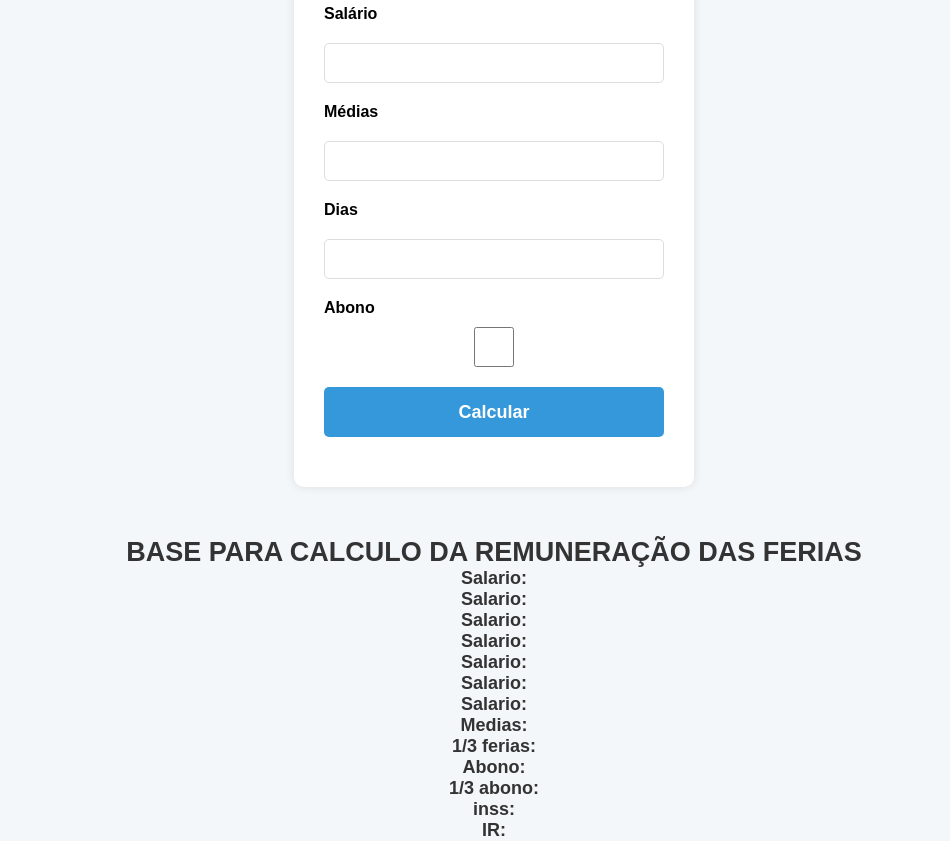
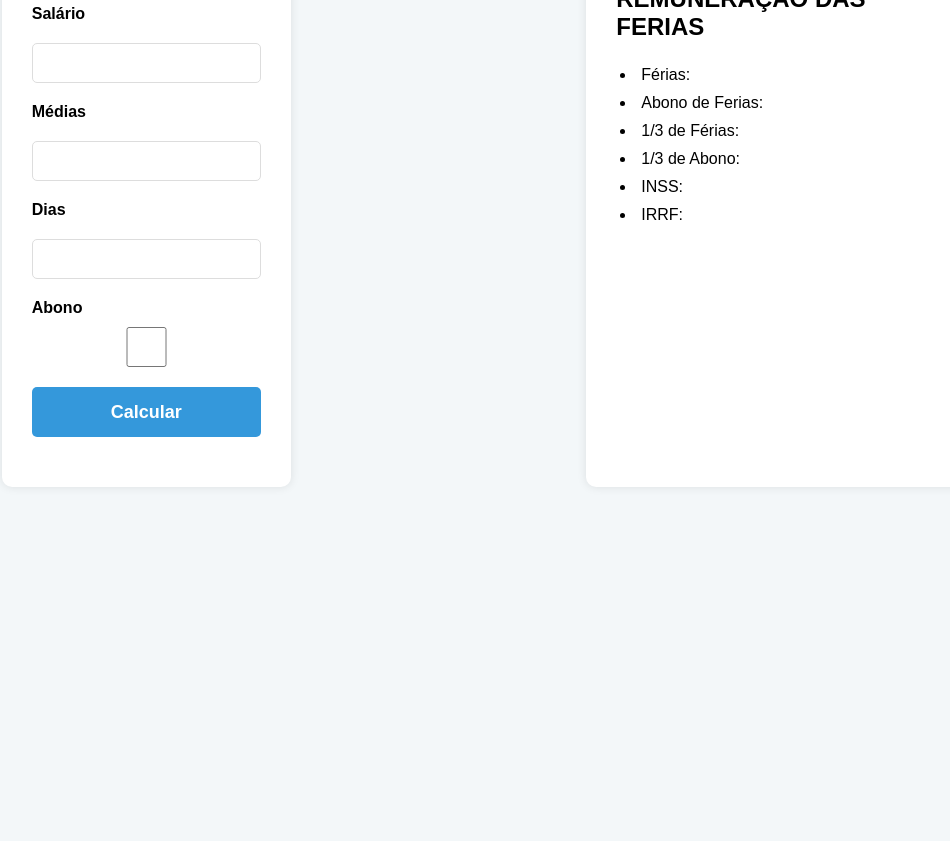
Before and after one commit to Vinicius-Rodriguess/Vacation-Calculator, a plain HTML site: page index.html in a window 1280 px wide. Shown: the part 123-964 px from the top of the page, without its empty margins (146-1096 px from the left). After the commit the page ends 800 px from the top, so only its background shows below. Drawn offline with Linux system fonts and the light colour scheme.

Commit message:
html update

```diff
--- a/index.html
+++ b/index.html
@@ -47,26 +47,18 @@
 
 
 
-  <section class="resultado">
+  <section class="resultadoCalculo">
     <h2>BASE PARA CALCULO DA REMUNERAÇÃO DAS FERIAS</h2>
-    <ul>
-      <li>Salario:<span class="salarioResult"></span></li>
-      <li>Salario:<span class="salarioResult"></span></li>
-      <li>Salario:<span class="salarioResult"></span></li>
-      <li>Salario:<span class="salarioResult"></span></li>
-      <li>Salario:<span class="salarioResult"></span></li>
-      <li>Salario:<span class="salarioResult"></span></li>
-
-
-
-      <li >Salario:</li>
-      <li class="mediasResult">Medias:</li>
-      <li class="umtercoResult">1/3 ferias:</li>
-      <li class="abonoResult">Abono:</li>
-      <li class="umTercoAbonoResult">1/3 abono:</li>
-      <li class="inssResult">inss:</li>
-      <li class="irResult">IR:</li>
-    </ul>
+    <div class="detalhadoCalculo">
+      <ul>
+        <li>Férias:<span class="salarioResult"></span></li>
+        <li>Abono de Ferias:<span class="salarioResult"></span></li>
+        <li>1/3 de Férias:<span class="umtercoResult"></span></li>
+        <li>1/3 de Abono:<span class="umTercoAbonoResult"></span></li>
+        <li>INSS:<span class="inssResult"></span></li>
+        <li>IRRF:<span class="irResul"></span></li>
+      </ul>
+    </div>
 
   </section>
 
--- a/index.js
+++ b/index.js
@@ -1,7 +1,7 @@
 
 const formulario = document.querySelector(".formulario");
 const buttonSubmit = document.querySelector(".btnSubmit");
-const resultado = document.querySelector(".resultado");
+const resultado = document.querySelector(".detalhadoCalculo");
 
 class Calcula {
     constructor(salario, dias, medias, abono) {
--- a/style.css
+++ b/style.css
@@ -7,9 +7,11 @@
 body {
   background-color: #f3f7f9;
   font-family: 'Arial', sans-serif;
+  display: flex;
 }
 
 .container {
+  display: block;
   max-width: 400px;
   margin: 50px auto;
   background-color: #fff;
@@ -77,3 +79,22 @@ body {
   font-weight: bold;
   color: #333;
 }
+
+.resultadoCalculo{
+  display: block;
+  max-width: 400px;
+  margin: 50px auto;
+  background-color: #fff;
+  padding: 30px;
+  border-radius: 10px;
+  box-shadow: 0 0 10px rgba(0, 0, 0, 0.1);
+}
+
+.detalhadoCalculo{
+  margin: 10px;
+  padding: 10px;
+}
+
+.detalhadoCalculo ul li {
+  padding: 5px;
+}
```
